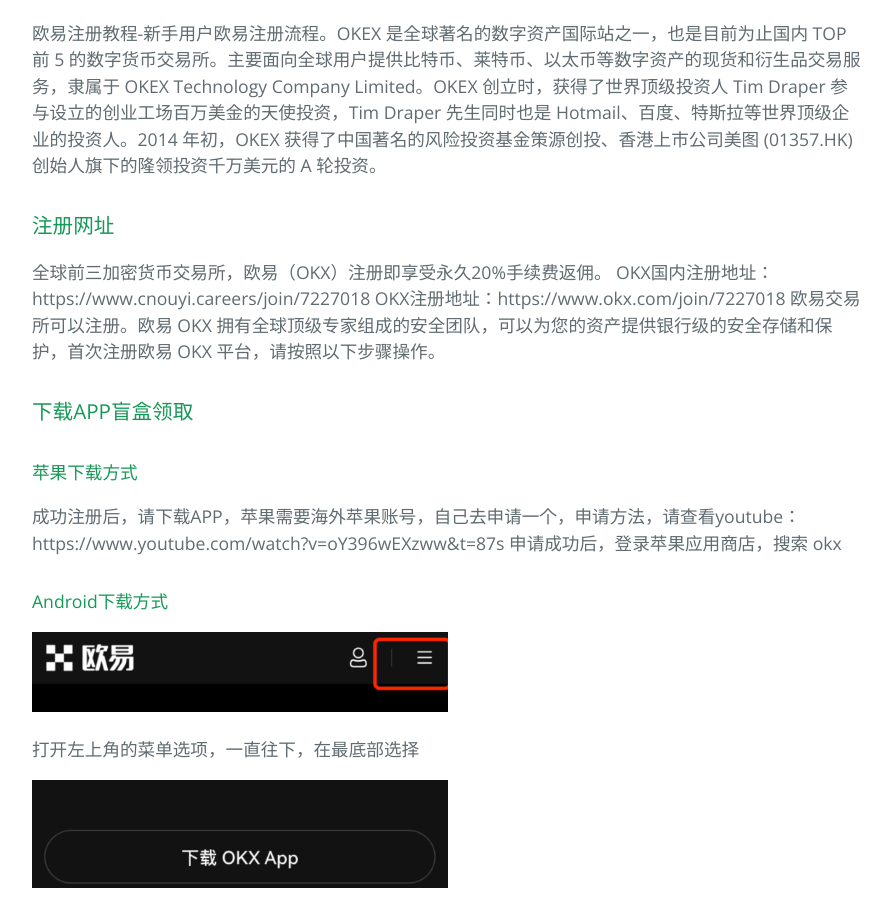
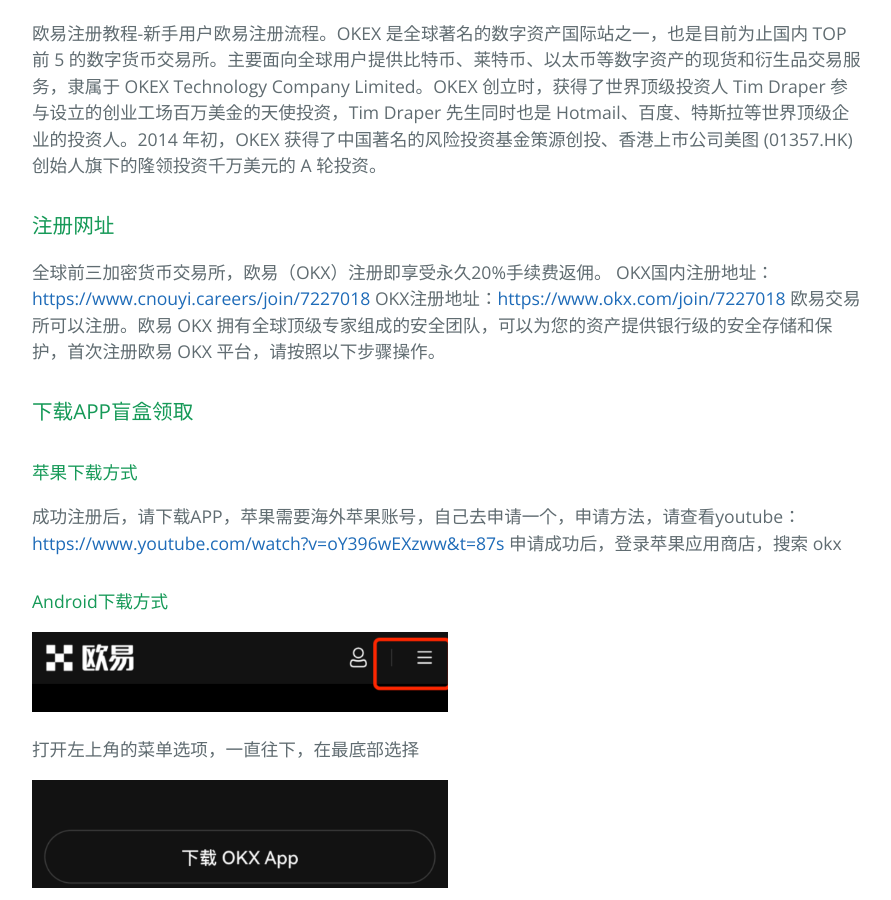
Before and after one commit to tggSearch/tggSearch.github.io, a Jekyll site: the page built from docs/okx.md, in a window 1280 px wide and 900 px high, scrolled down 465 px. Shown: the whole window, without its empty margins (192-1083 px from the left). Built offline with Jekyll 4.4.1, drawn with Linux system fonts in a browser that asks for light colours; our own code applies the rules of GitHub Pages for plain Markdown files; some of the changed lines change nothing that is shown.

Commit message:
add index

```diff
--- a/docs/okx.md
+++ b/docs/okx.md
@@ -2,12 +2,12 @@
 欧易注册教程-新手用户欧易注册流程。OKEX 是全球著名的数字资产国际站之一，也是目前为止国内 TOP 前 5 的数字货币交易所。主要面向全球用户提供比特币、莱特币、以太币等数字资产的现货和衍生品交易服务，隶属于 OKEX Technology Company Limited。OKEX 创立时，获得了世界顶级投资人 Tim Draper 参与设立的创业工场百万美金的天使投资，Tim Draper 先生同时也是 Hotmail、百度、特斯拉等世界顶级企业的投资人。2014 年初，OKEX 获得了中国著名的风险投资基金策源创投、香港上市公司美图 (01357.HK) 创始人旗下的隆领投资千万美元的 A 轮投资。
 ### 注册网址
 全球前三加密货币交易所，欧易（OKX）注册即享受永久20%手续费返佣。
-OKX国内注册地址：https://www.cnouyi.careers/join/7227018
-OKX注册地址：https://www.okx.com/join/7227018
+OKX国内注册地址：[https://www.cnouyi.careers/join/7227018](https://www.cnouyi.careers/join/7227018)
+OKX注册地址：[https://www.okx.com/join/7227018](https://www.okx.com/join/7227018)
 欧易交易所可以注册。欧易 OKX 拥有全球顶级专家组成的安全团队，可以为您的资产提供银行级的安全存储和保护，首次注册欧易 OKX 平台，请按照以下步骤操作。
 ### 下载APP盲盒领取
 #### 苹果下载方式
-成功注册后，请下载APP，苹果需要海外苹果账号，自己去申请一个，申请方法，请查看youtube：https://www.youtube.com/watch?v=oY396wEXzww&t=87s
+成功注册后，请下载APP，苹果需要海外苹果账号，自己去申请一个，申请方法，请查看youtube：[https://www.youtube.com/watch?v=oY396wEXzww&t=87s](https://www.youtube.com/watch?v=oY396wEXzww&t=87s)
 申请成功后，登录苹果应用商店，搜索 okx
 #### Android下载方式
 <img src="../assets/img/okx-android-menu.png" width="50%">
```
